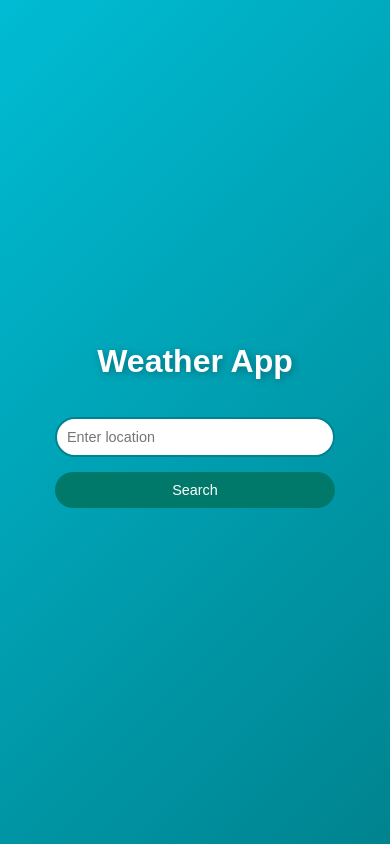
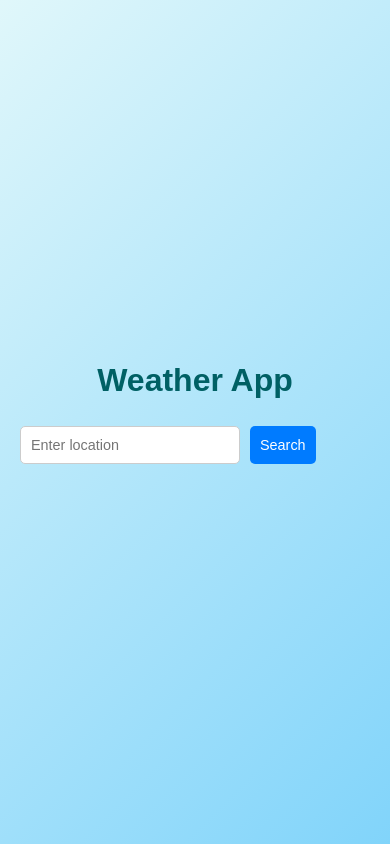
Before and after one commit to Arpita244/weather-app, a React (Create React App) app: page / in a window 390 px wide. Built offline with nearby package versions, Linux system fonts and the light colour scheme.

Commit message:
13th commit

```diff
--- a/src/App.css
+++ b/src/App.css
@@ -3,202 +3,196 @@
   margin: 0;
   padding: 0;
   box-sizing: border-box;
-  transition: all 0.3s ease-in-out;
 }
 
-/* Universal styles */
+/* Base styles */
 body {
   font-family: 'Arial', sans-serif;
-  background: linear-gradient(135deg, #00bcd4, #00838f);
+  background: linear-gradient(135deg, #e0f7fa, #81d4fa);
   color: #333;
   line-height: 1.6;
-  overflow-x: hidden;
   padding: 0;
   margin: 0;
 }
 
 .app-container {
+  min-height: 100vh;
   display: flex;
   flex-direction: column;
+  align-items: center;
   justify-content: center;
-  align-items: center;
-  height: 100vh;
   padding: 20px;
 }
 
 .app-title {
-  font-size: 3rem;
+  font-size: 2.5rem;
   font-weight: bold;
-  margin-bottom: 30px;
-  color: #ffffff;
-  text-shadow: 2px 2px 8px rgba(0, 0, 0, 0.3);
-  animation: titleFadeIn 2s ease-in-out;
+  margin-bottom: 20px;
+  text-align: center;
+  color: #006064;
+  animation: fadeIn 1s ease-out;
 }
 
 /* Search container */
 .search-container {
   display: flex;
   flex-direction: column;
-  align-items: center;
   gap: 15px;
+  margin-bottom: 25px;
   width: 100%;
   max-width: 400px;
-  animation: containerFadeIn 1.5s ease-out;
+  animation: fadeIn 1s ease-out 0.2s;
 }
 
 .search-input {
-  padding: 15px;
-  border: 2px solid #00838f;
-  border-radius: 50px;
-  font-size: 1.2rem;
+  padding: 12px;
+  border: 1px solid #ccc;
+  border-radius: 5px;
   width: 100%;
-  box-sizing: border-box;
-  outline: none;
-  transition: border-color 0.3s ease;
+  font-size: 1rem;
+  transition: border-color 0.3s;
 }
 
 .search-input:focus {
-  border-color: #00bcd4;
+  outline: none;
+  border-color: #007bff;
 }
 
 .search-button {
-  padding: 15px 25px;
-  background-color: #00796b;
+  padding: 12px 20px;
+  background-color: #007bff;
   color: white;
   border: none;
-  border-radius: 50px;
-  font-size: 1.2rem;
+  border-radius: 5px;
   cursor: pointer;
-  transition: background-color 0.3s ease, transform 0.3s ease;
   width: 100%;
-  text-align: center;
+  font-size: 1.1rem;
+  transition: background-color 0.3s ease-in-out;
 }
 
 .search-button:hover {
-  background-color: #004d40;
-  transform: scale(1.1);
-}
-
-.search-button:active {
-  background-color: #00332e;
+  background-color: #0056b3;
 }
 
 .error-message {
-  color: #ff1744;
+  color: red;
+  margin-bottom: 20px;
+  text-align: center;
   font-size: 1.2rem;
   font-weight: bold;
-  text-align: center;
-  animation: errorBounce 0.5s infinite;
 }
 
 /* Weather container */
 .weather-container {
-  background-color: white;
-  padding: 25px;
-  border-radius: 20px;
-  box-shadow: 0 4px 10px rgba(0, 0, 0, 0.2);
+  background-color: #ffffff;
+  padding: 20px;
+  border-radius: 10px;
+  box-shadow: 0 4px 6px rgba(0, 0, 0, 0.1);
   width: 100%;
   max-width: 400px;
   text-align: center;
-  animation: slideUp 0.6s ease-out;
+  animation: slideUp 0.5s ease-out;
 }
 
 .location-name {
-  font-size: 2rem;
+  font-size: 1.8rem;
   font-weight: bold;
-  margin-bottom: 15px;
+  margin-bottom: 10px;
   color: #00796b;
 }
 
 .weather-detail {
-  margin: 8px 0;
+  margin: 5px 0;
   font-size: 1.1rem;
-  color: #004d40;
-}
-
-/* Animations */
-@keyframes titleFadeIn {
-  0% { opacity: 0; transform: translateY(-50px); }
-  100% { opacity: 1; transform: translateY(0); }
-}
-
-@keyframes containerFadeIn {
-  0% { opacity: 0; transform: scale(0.8); }
-  100% { opacity: 1; transform: scale(1); }
-}
-
-@keyframes errorBounce {
-  0%, 100% { transform: translateY(0); }
-  50% { transform: translateY(-10px); }
-}
-
-@keyframes slideUp {
-  0% { opacity: 0; transform: translateY(30px); }
-  100% { opacity: 1; transform: translateY(0); }
+  color: #00796b;
 }
 
 /* Chart container */
 .chart-container {
   width: 100%;
   max-width: 600px;
-  margin: 30px auto;
-  padding: 30px;
-  background-color: white;
-  border-radius: 15px;
-  box-shadow: 0 5px 15px rgba(0, 0, 0, 0.1);
+  margin: 20px auto;
+  padding: 20px;
+  background-color: #ffffff;
+  border-radius: 10px;
+  box-shadow: 0 4px 6px rgba(0, 0, 0, 0.1);
   text-align: center;
-  animation: fadeInUp 1.2s ease-out;
+  animation: fadeIn 1s ease-out 0.4s;
 }
 
 .chart-container h3 {
   margin-bottom: 20px;
-  font-size: 1.5rem;
+  font-size: 1.2rem;
   font-weight: bold;
   color: #00796b;
 }
 
 .chart-container canvas {
   max-width: 100%;
-  max-height: 350px;
-  margin: 20px 0;
+  max-height: 300px;
+  margin: 0 auto;
+  display: block;
 }
 
-/* Mobile Responsiveness */
+/* Animations */
+@keyframes fadeIn {
+  0% { opacity: 0; }
+  100% { opacity: 1; }
+}
+
+@keyframes slideUp {
+  0% { transform: translateY(20px); opacity: 0; }
+  100% { transform: translateY(0); opacity: 1; }
+}
+
+/* Responsive Design */
 @media (max-width: 768px) {
-  .app-container {
-    padding: 20px;
+  .chart-container {
+    padding: 15px;
+    border-radius: 8px;
   }
 
-  .app-title {
-    font-size: 2.5rem;
+  .chart-container h3 {
+    font-size: 1rem;
+    margin-bottom: 15px;
+  }
+
+  .chart-container canvas {
+    max-width: 90%;
+    max-height: 250px;
   }
 
   .search-container {
-    max-width: 350px;
+    flex-direction: row;
+    gap: 10px;
   }
 
   .search-input {
-    font-size: 1rem;
-    padding: 12px;
+    width: calc(100% - 130px);
   }
 
   .search-button {
-    font-size: 1rem;
-    padding: 12px 20px;
-  }
-
-  .weather-container {
-    max-width: 350px;
+    width: auto;
+    padding: 12px 15px;
   }
 }
 
 @media (max-width: 480px) {
+  .chart-container {
+    padding: 10px;
+  }
+
+  .chart-container h3 {
+    font-size: 0.9rem;
+  }
+
+  .chart-container canvas {
+    max-width: 100%;
+    max-height: 200px;
+  }
+
   .app-title {
     font-size: 2rem;
-  }
-
-  .search-container {
-    max-width: 280px;
   }
 
   .search-input {
@@ -208,42 +202,6 @@ body {
 
   .search-button {
     font-size: 0.9rem;
-    padding: 10px 18px;
-  }
-
-  .weather-container {
-    max-width: 280px;
-  }
-
-  .chart-container {
-    padding: 20px;
-  }
-
-  .chart-container canvas {
-    max-height: 250px;
+    padding: 10px;
   }
 }
-
-@keyframes fadeInUp {
-  0% { opacity: 0; transform: translateY(30px); }
-  100% { opacity: 1; transform: translateY(0); }
-}
-
-/* Button animations and hover effects */
-button:focus {
-  outline: none;
-  border: 2px solid #00bcd4;
-}
-
-button:active {
-  transform: scale(0.98);
-}
-
-button, .search-button {
-  transition: transform 0.2s ease, background-color 0.2s ease;
-}
-
-button:hover {
-  background-color: #004d40;
-  transform: scale(1.05);
-}
```
